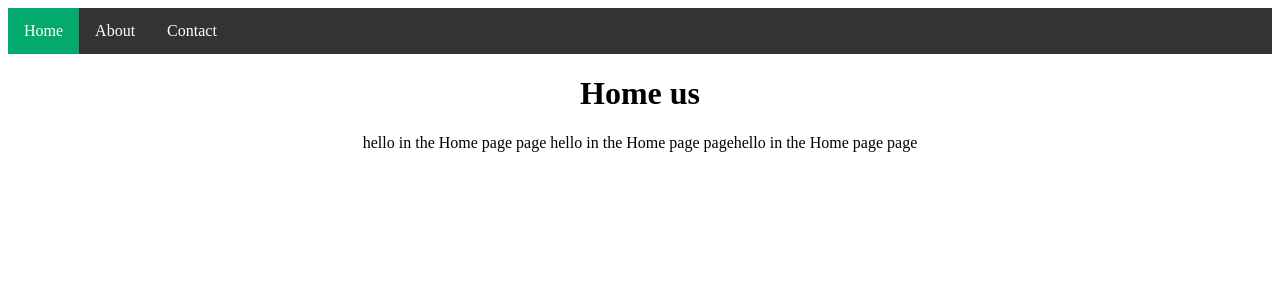
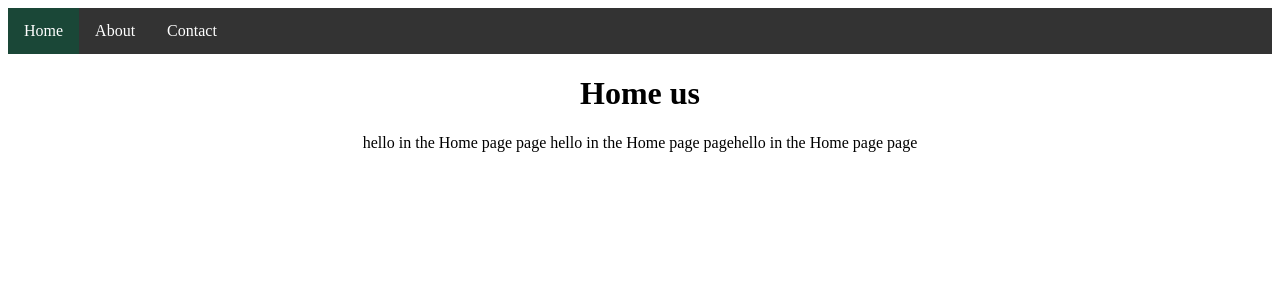
Before and after one commit to Ramijawadi/test-ReactRouter-v6-, a React (Create React App) app: page / in a window 1280 px wide. In both pictures the pointer is over the link "Home". Shown: the top 300 px of the page. Built offline with nearby package versions, Linux system fonts and the light colour scheme.

Commit message:
change the background color

```diff
--- a/src/index.css
+++ b/src/index.css
@@ -20,7 +20,7 @@ li a {
 
 /* Change the link color to #111 (black) on hover */
 li a:hover {
-  background-color: #04AA6D;
+  background-color: #1a4737;
 } .active {
   background-color: #04AA6D;
 }
```
